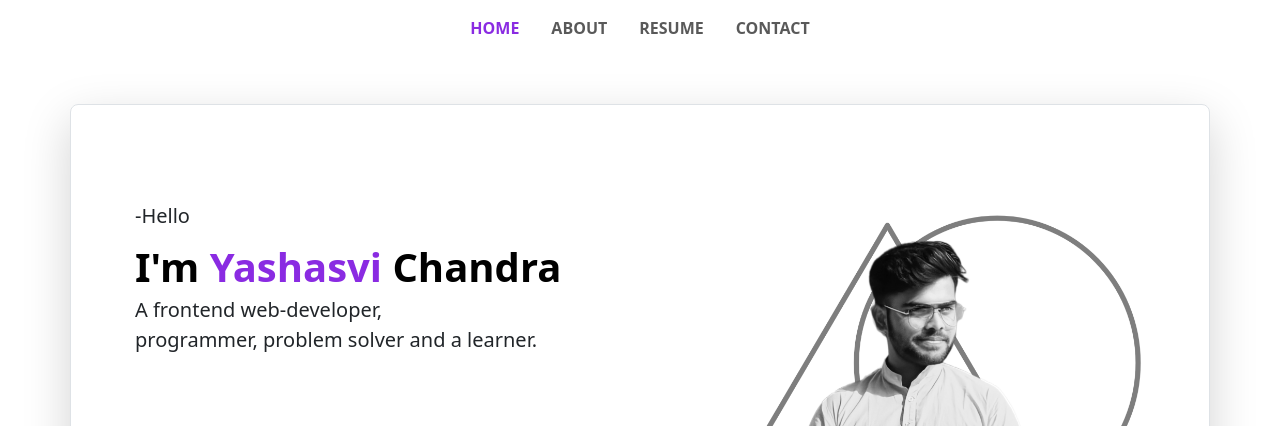
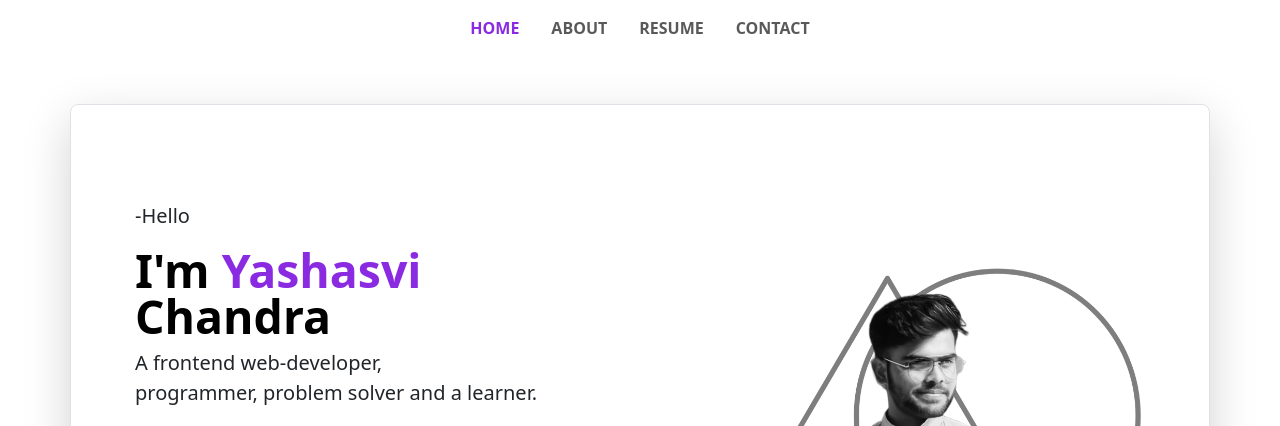
Before and after one commit to Yasha5vi/Port-folio, a plain HTML site: page index.html in a window 1280 px wide. Shown: the top 426 px of the page. Drawn offline with nearby package versions, Linux system fonts and the light colour scheme.

Commit message:
Update style.css

```diff
--- a/style.css
+++ b/style.css
@@ -14,6 +14,9 @@
     100% {
         background-position: 0% 50%;
     }
+}
+.main{
+    font-size:2.9rem;
 }
 .navigation{
     /*color:#ff4433;*/
```
